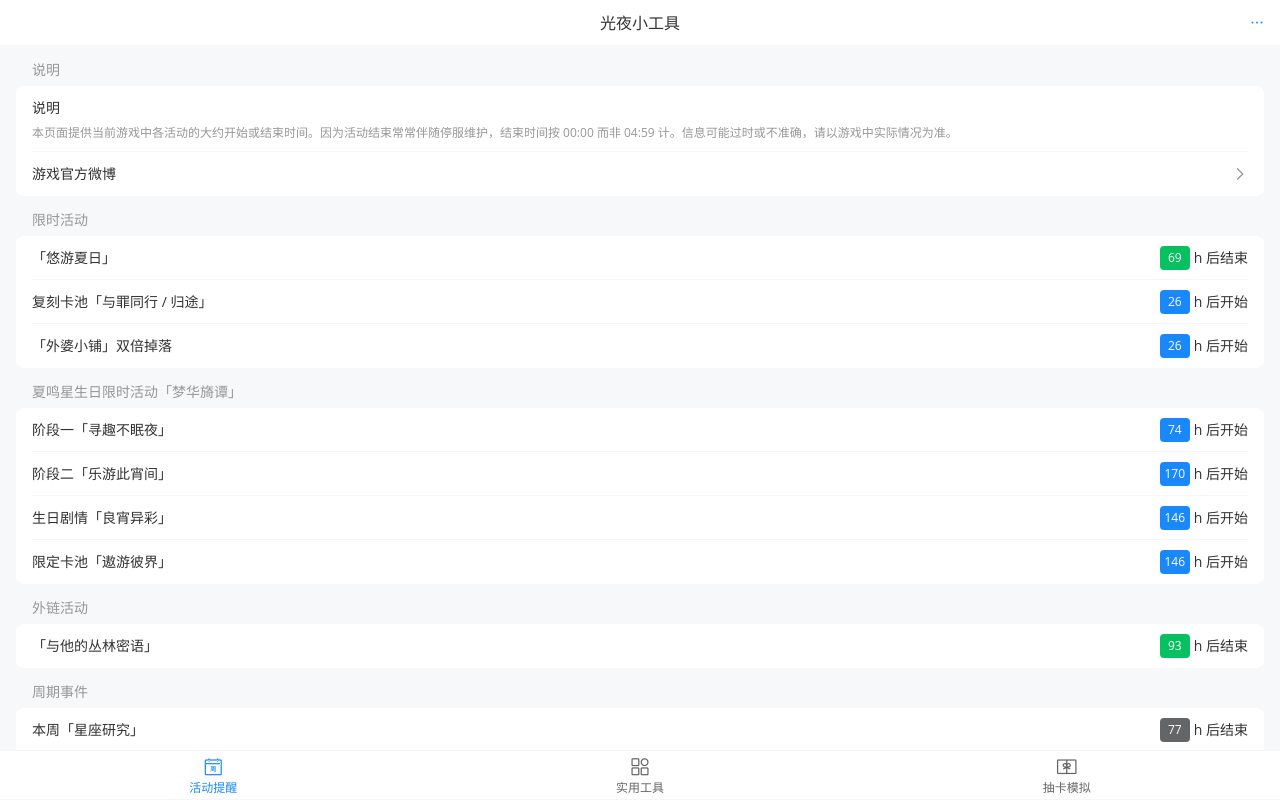
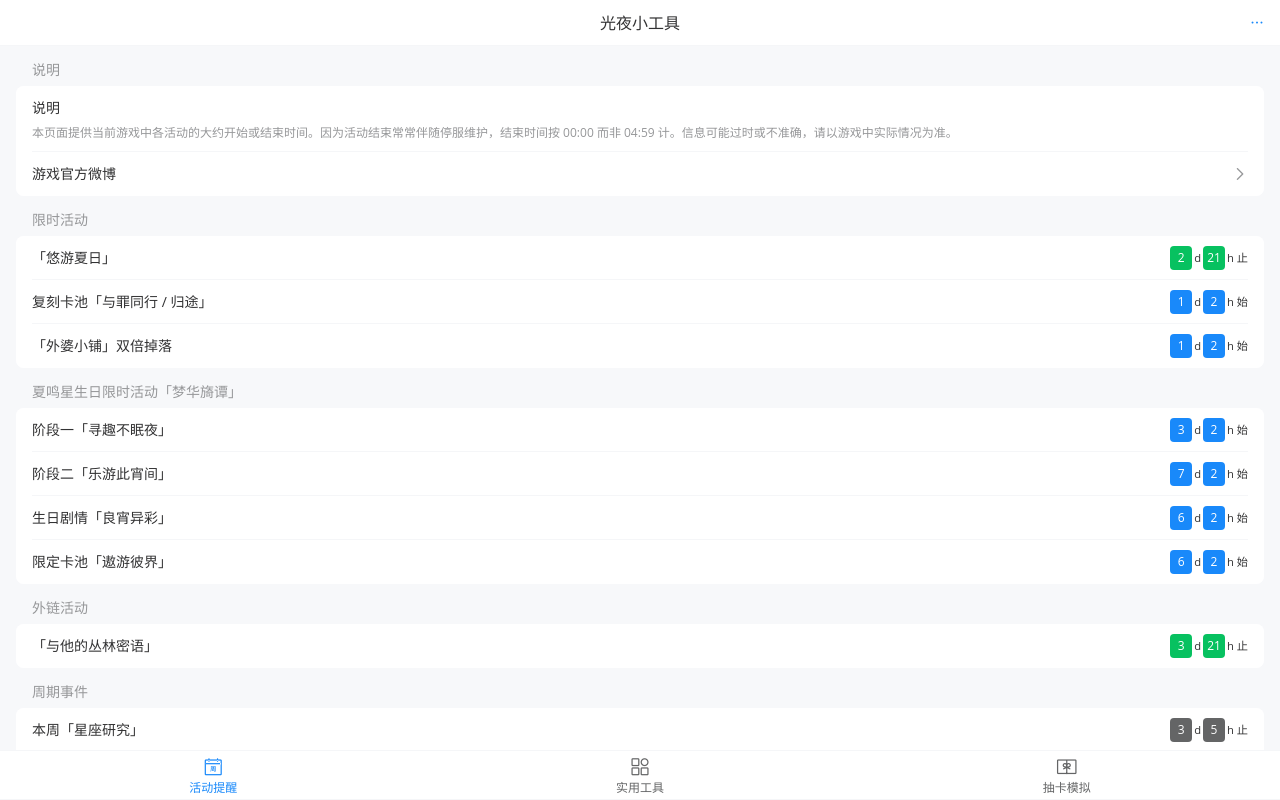
Before and after one commit to waterv/lightandnight, a Vue app: page /#/ in a window 1280 px wide. Shown: the top 800 px of the page. Built offline with nearby package versions, Linux system fonts and the light colour scheme.

Commit message:
style: improve UI

```diff
--- a/src/assets/data/event.json
+++ b/src/assets/data/event.json
@@ -25,8 +25,8 @@
   {
     "name": "周期事件",
     "events": [
-      { "name": "本周「星座研究」", "periodic": true, "state": "结束", "day": 1 },
-      { "name": "下次「织梦迷境」", "periodic": true, "state": "开始", "day": 4 }
+      { "name": "本周「星座研究」", "periodic": true, "state": "止", "day": 1 },
+      { "name": "下次「织梦迷境」", "periodic": true, "state": "始", "day": 4 }
     ]
   },
   {
--- a/src/views/Home.vue
+++ b/src/views/Home.vue
@@ -12,9 +12,10 @@
       <template v-for="v in event" :key="v">
         <van-cell-group v-if="!v.noavailable" inset :title="v.name">
           <template v-for="u in v.events" :key="u">
-            <van-cell v-if="u.time" :title="u.name" center>
+            <van-cell v-if="u.hour !== undefined" :title="u.name" center>
               <template #right-icon>
-                <span class="block" :style="{ backgroundColor: u.color }">{{u.time}}</span>h 后{{u.state}}
+                <span class="block" :style="{ backgroundColor: u.color }">{{u.day}}</span><small>d</small>
+                <span class="block" :style="{ backgroundColor: u.color }">{{u.hour}}</span><small>h {{u.state}}</small>
               </template>
             </van-cell>
           </template>
@@ -70,26 +71,30 @@ export default {
         if (v.periodic) {
           count += 1
           let target = dayjs().day(v.day).hour(0).minute(0).second(0)
-          if (v.state == '开始') target = target.hour(5)
+          if (v.state == '始') target = target.hour(5)
           if (!now.isBefore(target)) target = target.add(1, 'week')
-          v.time = target.diff(now, 'hour')
+          v.hour = target.diff(now, 'hour')
           v.color = 'var(--van-gray-7)'
         } else {
           let start = dayjs.tz(v.start)
           if (now.isBefore(start)) {
             count += 1
-            v.time = start.diff(now, 'hour')
-            v.state = '开始'
+            v.hour = start.diff(now, 'hour')
+            v.state = '始'
             v.color = 'var(--van-blue)'
           } else {
             let end = dayjs.tz(v.end)
             if (now.isBefore(end)) {
               count += 1
-              v.time = end.diff(now, 'hour')
-              v.state = '结束'
-              v.color = (v.time <= 24) ? 'var(--van-red)' : 'var(--van-green)'
+              v.hour = end.diff(now, 'hour')
+              v.state = '止'
+              v.color = (v.hour <= 24) ? 'var(--van-red)' : 'var(--van-green)'
             }
           }
+        }
+        if (v.hour) {
+          v.day = Math.floor(v.hour / 24)
+          v.hour %= 24
         }
       }
       if (count == 0) event[i].noavailable = true
@@ -140,8 +145,8 @@ export default {
 
 .block {
   display: inline-block;
-  width: 30px;
-  margin-right: 4px;
+  width: 22px;
+  margin: 0 2px;
   color: white;
   font-size: 12px;
   text-align: center;
```
Also changed, not shown: 1 other file (tests, documents, lock files or other folders).
